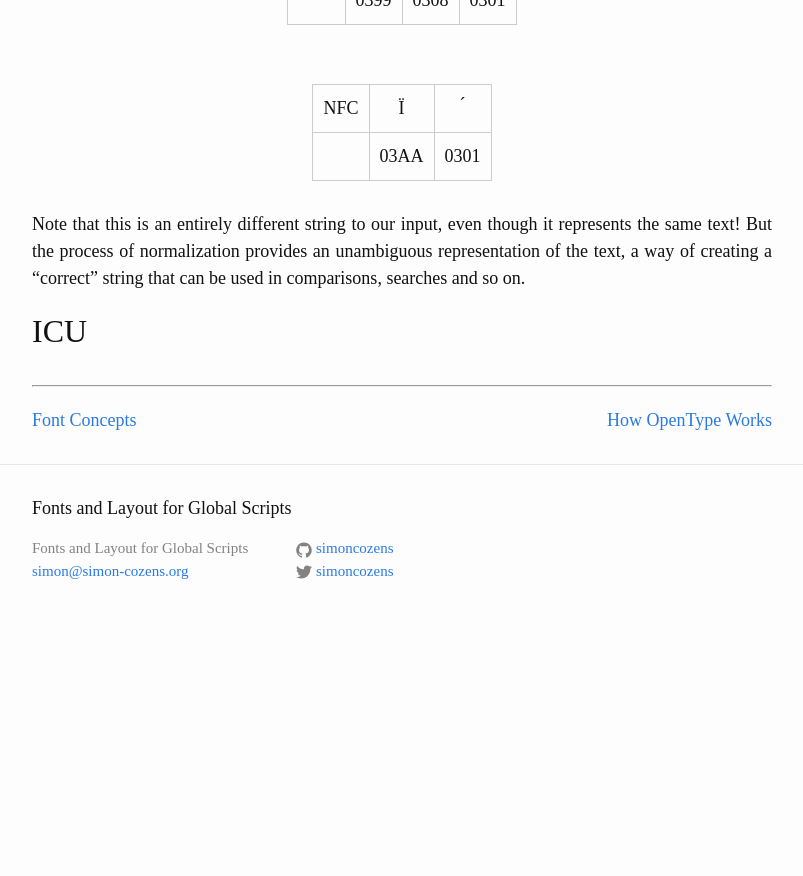
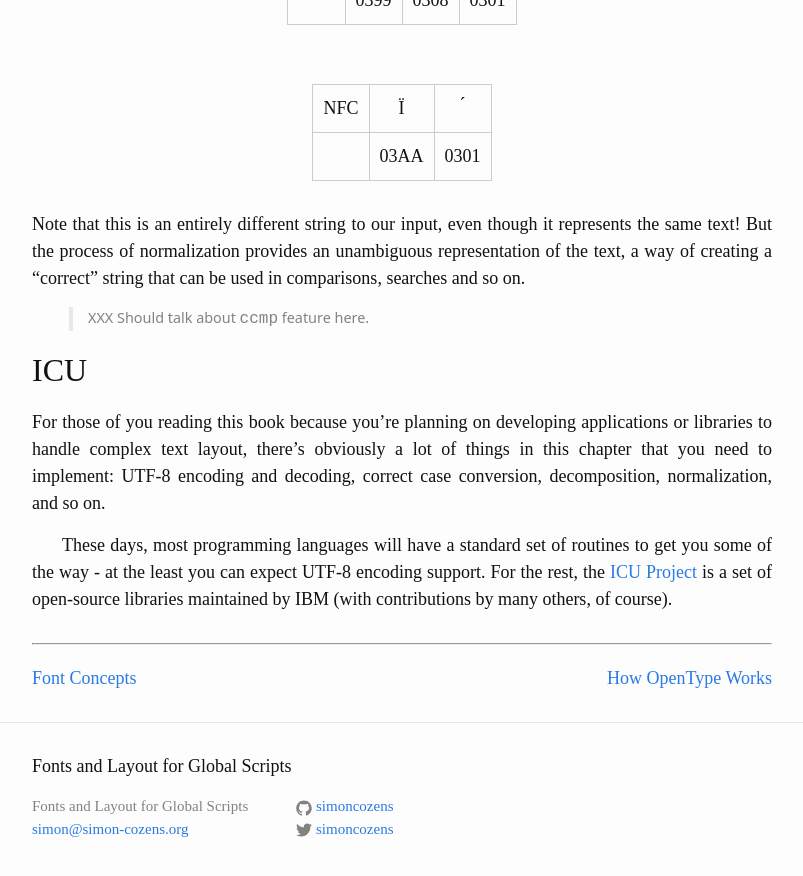
Before and after one commit to simoncozens/fonts-and-layout, a Jekyll site: the page built from unicode.md, in a window 1280 px wide and 900 px high, scrolled down 13085 px. Shown: the top 876 px of the window, without its empty margins (238-1041 px from the left). Built offline with Jekyll 4.4.1, drawn with Linux system fonts in a browser that asks for light colours; formulas are drawn with MathJax 3; before the commit the page ends 13727 px from its top, so only the background shows below that.

Commit message:
A few more words.

```diff
--- a/unicode.md
+++ b/unicode.md
@@ -261,4 +261,10 @@ NFD is good enough for most uses; if you are comparing two strings and they have
 
 Note that this is an entirely different string to our input, even though it represents the same text! But the process of normalization provides an unambiguous representation of the text, a way of creating a "correct" string that can be used in comparisons, searches and so on.
 
+> XXX Should talk about `ccmp` feature here.
+
 ## ICU
+
+For those of you reading this book because you're planning on developing applications or libraries to handle complex text layout, there's obviously a lot of things in this chapter that you need to implement: UTF-8 encoding and decoding, correct case conversion, decomposition, normalization, and so on.
+
+These days, most programming languages will have a standard set of routines to get you some of the way - at the least you can expect UTF-8 encoding support. For the rest, the [ICU Project](http://site.icu-project.org) is a set of open-source libraries maintained by IBM (with contributions by many others, of course).
```
Also changed, not shown: history.md (+18 -3 lines).
